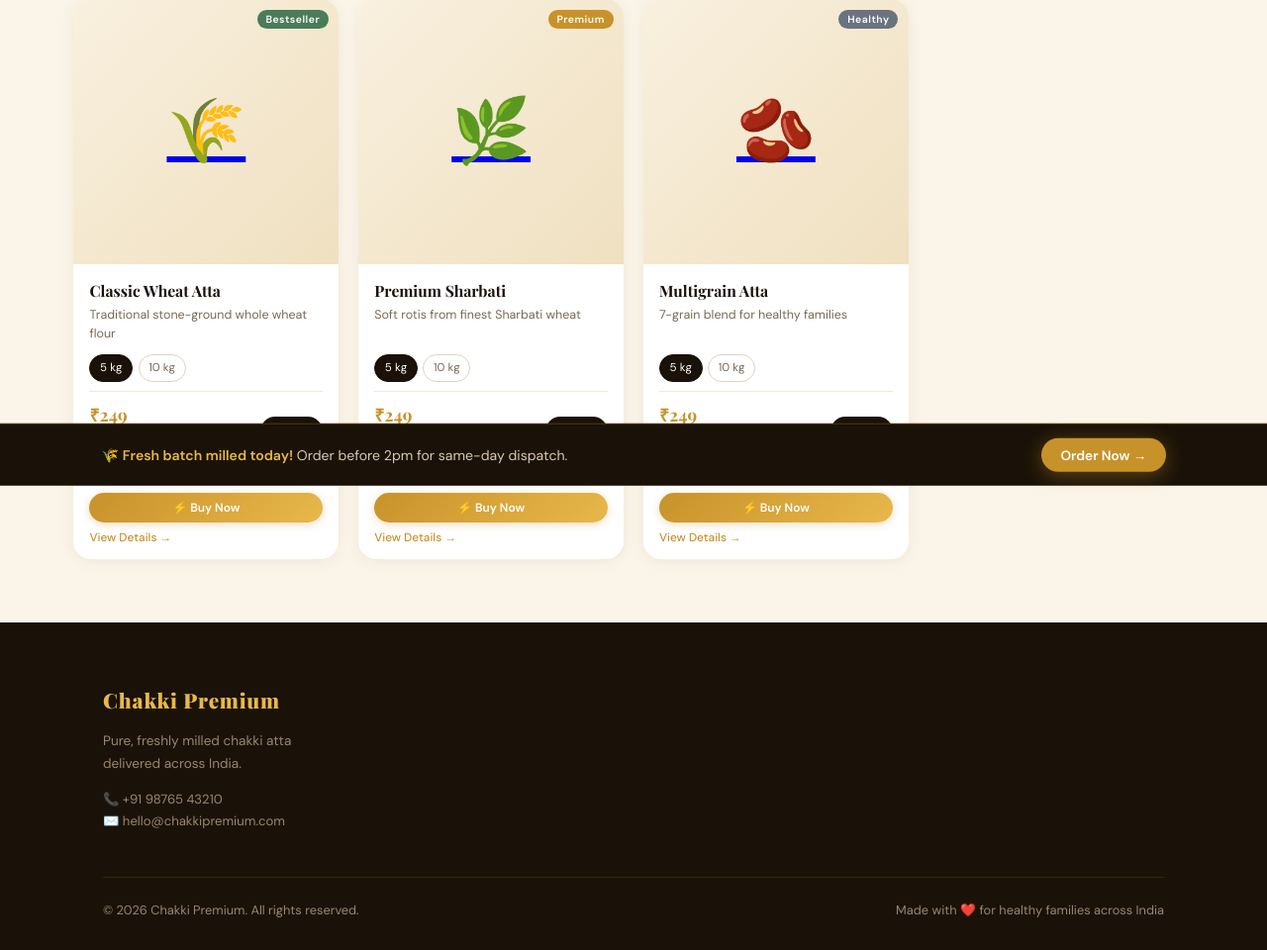
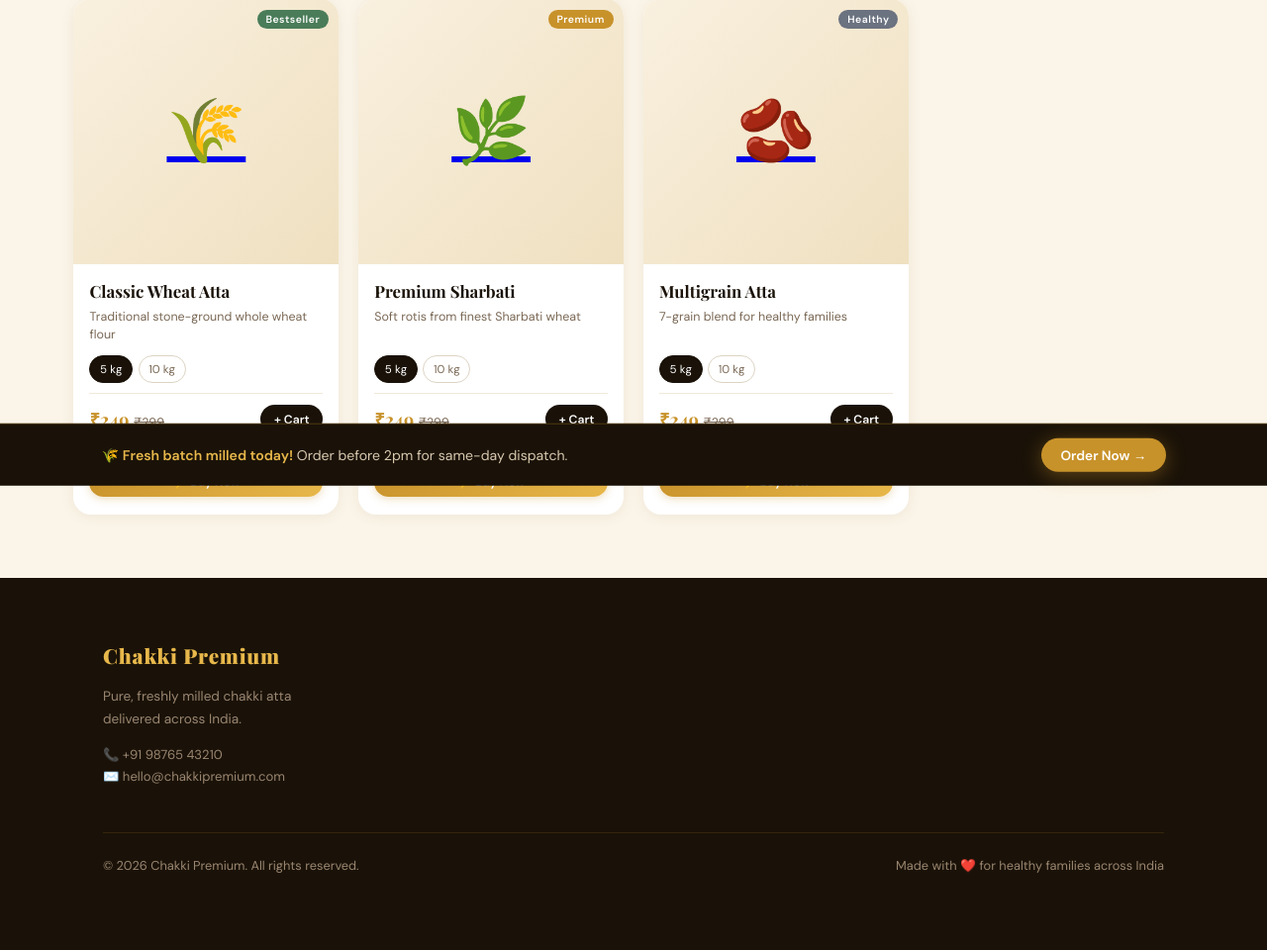
Before and after one commit to anandd69/Chakki_web, a Flask app: page /products in a window 1280 px wide. Shown: the part 372-1332 px from the top of the page at 99% size. After the commit the page ends 1254 px from the top, so only its background shows below. Run offline with Flask 3, Linux system fonts and the light colour scheme; some libraries are stand-ins or nearby versions; some web fonts are replaced.

Commit message:
file changes

```diff
--- a/static/css/main.css
+++ b/static/css/main.css
@@ -167,7 +206,7 @@
 .product-body-top{flex:1}
 .product-name{
   font-family:'Playfair Display',serif;
-  font-size:0.98rem;
+  font-size:1.05rem;
   font-weight:700;
   color:var(--dark);
   line-height:1.35;
@@ -221,18 +260,25 @@
 }
 .product-price{
   font-family:'Playfair Display',serif;
-  font-size:1.1rem;
+  font-size:1.15rem;
   font-weight:700;
   color:var(--gold);
   line-height:1.2;
   min-width:0;
+  display:flex;
+  align-items:baseline;
+  gap:0.3rem;
+  flex-wrap:wrap;
 }
-.product-price span{font-size:0.72rem;font-weight:400;color:var(--gray);display:block}
+/* hide /size_label span — variant already shown in selector */
+.product-price span{display:none}
 .product-price .mrp{
   font-family:'DM Sans',sans-serif;
-  font-size:0.72rem;
+  font-size:0.78rem;
+  font-weight:400;
   color:var(--gray);
-  margin-left:0.3rem;
+  text-decoration:line-through;
+  display:inline;
 }
 .add-btn{
   background:var(--dark);
--- a/templates/product_detail.html
+++ b/templates/product_detail.html
@@ -443,6 +443,7 @@
             <span class="product-badge" style="background:{{ p.badge_color }}">{{ p.badge }}</span>
             {% endif %}
           </div>
+          <div class="product-img-overlay"><span>View Details</span></div>
         </a>
         <div class="product-body">
           <div class="product-body-top">
@@ -455,7 +456,7 @@
             {% if dv %}
             <div class="product-footer">
               <div class="product-price">
-                ₹{{ dv.price | int }}<span>/ {{ dv.size_label }}</span>
+                ₹{{ dv.price | int }}
                 {% if dv.discount_pct > 0 %}<s class="mrp">₹{{ dv.mrp | int }}</s>{% endif %}
               </div>
               <button class="add-btn" onclick="addToCart({{ dv.id }}, 1)">+ Cart</button>
@@ -466,7 +467,7 @@
             <div class="product-discount-tag" style="display:none"></div>
             {% endif %}
             {% endif %}
-            <a href="{{ url_for('shop.product_detail', slug=p.slug) }}" class="view-link">View Details →</a>
+
           </div>
         </div>
       </div>
--- a/templates/products.html
+++ b/templates/products.html
@@ -33,6 +33,7 @@
             <span class="product-badge" style="background:{{ product.badge_color }}">{{ product.badge }}</span>
             {% endif %}
           </div>
+          <div class="product-img-overlay"><span>View Details</span></div>
         </a>
         <div class="product-body">
           <div class="product-body-top">
@@ -55,7 +56,6 @@
             <div class="product-footer">
               <div class="product-price" id="price-{{ product.id }}">
                 ₹{{ dv.price | int }}
-                <span>/ {{ dv.size_label }}</span>
                 {% if dv.discount_pct > 0 %}
                 <s class="mrp">₹{{ dv.mrp | int }}</s>
                 {% endif %}
@@ -76,7 +76,7 @@
               ⚡ Buy Now
             </button>
             {% endif %}
-            <a href="{{ url_for('shop.product_detail', slug=product.slug) }}" class="view-link">View Details →</a>
+
           </div>
         </div>
       </div>
@@ -110,7 +110,7 @@
 
   selectedVariants[productId] = { id: btn.dataset.variant, price };
 
-  let priceHTML = '₹' + Math.round(price) + ' <span>/ ' + label + '</span>';
+  let priceHTML = '₹' + Math.round(price);
   if (mrp && discount > 0) {
     priceHTML += ' <s class="mrp">₹' + Math.round(mrp) + '</s>';
   }
```
Also changed, not shown: other parts of static/css/main.css (+45 -6 lines).
